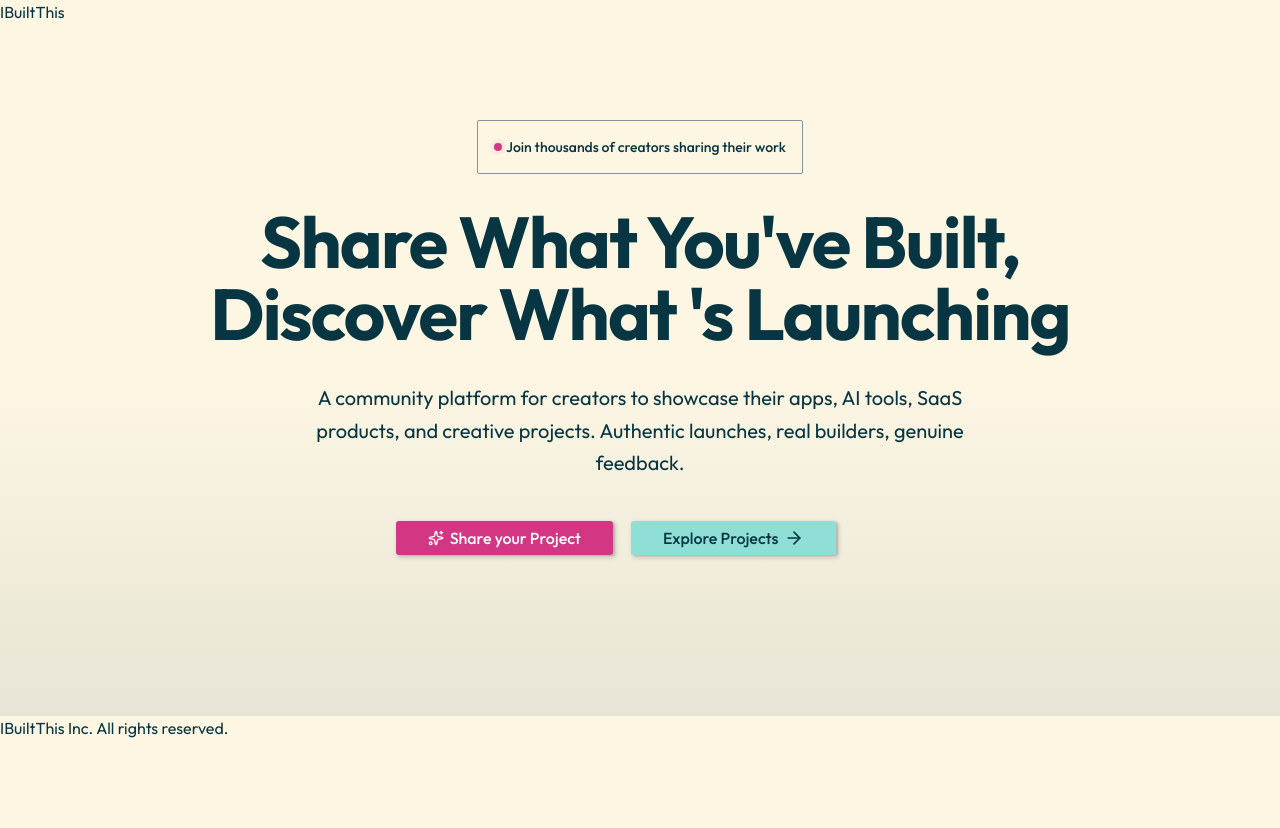
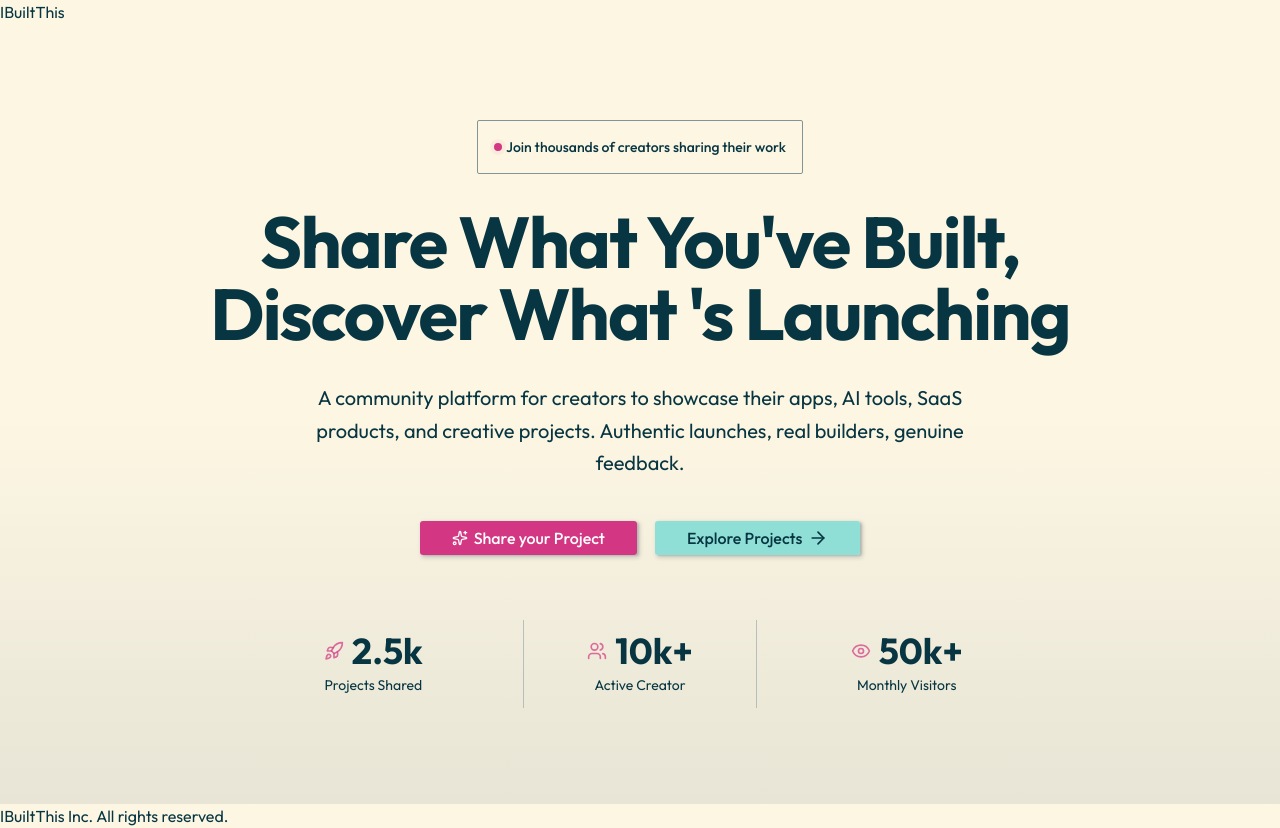
Before and after one commit to keshrinandan99/iBuiltThis, a Next.js app: page / in a window 1280 px wide. Before the commit the page ends 800 px from the top, so only its background shows below. Built offline with nearby package versions, Linux system fonts and the light colour scheme.

Commit message:
enhance stats card component with optional border and update hero section layout

```diff
--- a/components/landing-page/hero-section.tsx
+++ b/components/landing-page/hero-section.tsx
@@ -11,7 +11,8 @@ const statsData=[
     },
     {icon:Users,
         value:'10k+',
-        label:'Active Creator'
+        label:'Active Creator',
+        hasBorder:true
     },
     {
         icon:EyeIcon,
@@ -54,6 +55,9 @@ function HeroSection() {
     <ArrowRightIcon className='size-5'/>
         </Button>
 
+
+    </div>
+     <div className='grid w-full max-w-3xl grid-cols-1 gap-6 sm:grid-cols-3 sm:gap-8'>
     {statsData.map((m)=>(<StatsCard key={m.label} {...m}/>))}
 
     </div>
--- a/components/landing-page/stats-card.tsx
+++ b/components/landing-page/stats-card.tsx
@@ -1,17 +1,29 @@
+import { cn } from "@/lib/utils";
 import { LucideIcon } from "lucide-react";
 
 export default function StatsCard({
-    icon,value,label
-}:{
-    icon:LucideIcon,
-    value:string,
-    label:string
-})
-{
+    icon: Icon,
+    value,
+    label,
+    hasBorder,
+}: {
+    icon: LucideIcon;
+    value: string;
+    label: string;
+    hasBorder?: boolean;
+}) {
     return (
-        <div>
-
+        <div
+            className={cn(
+                "flex min-h-[88px] flex-col items-center justify-center gap-2 px-2 text-center sm:px-4",
+                hasBorder && "border-x border-border/50"
+            )}
+        >
+            <div className="flex items-center justify-center gap-2">
+                <Icon className="size-4 shrink-0 text-primary/70 sm:size-5" />
+                <p className="text-2xl font-bold leading-none sm:text-3xl lg:text-4xl">{value}</p>
+            </div>
+            <p className="text-xs leading-tight text-muted-foreground sm:text-sm">{label}</p>
         </div>
-    )
-
+    );
 }
```
